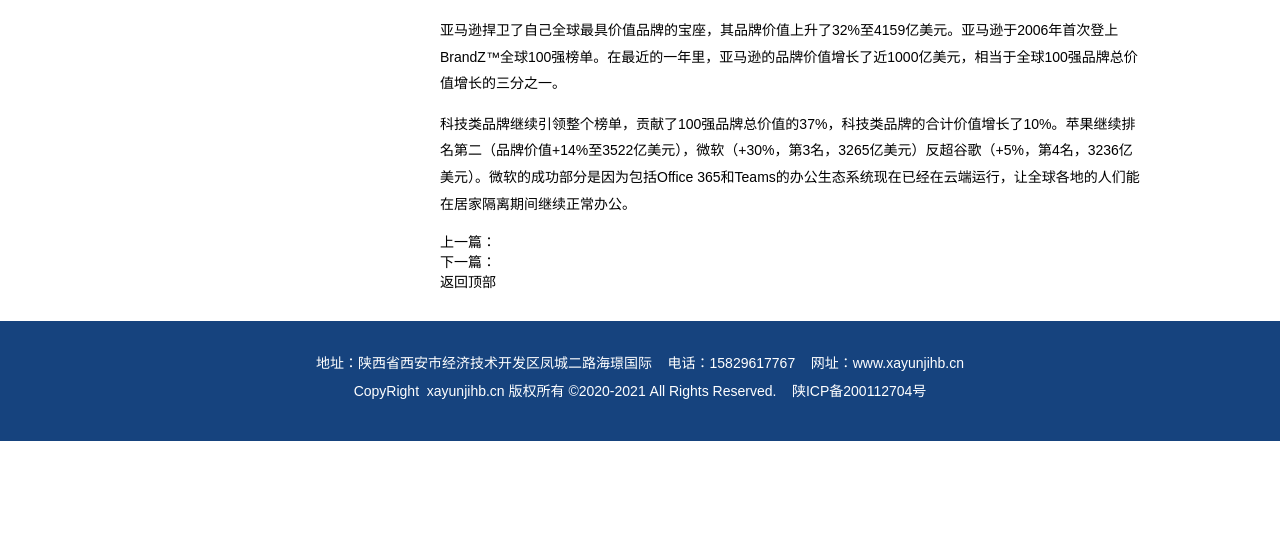
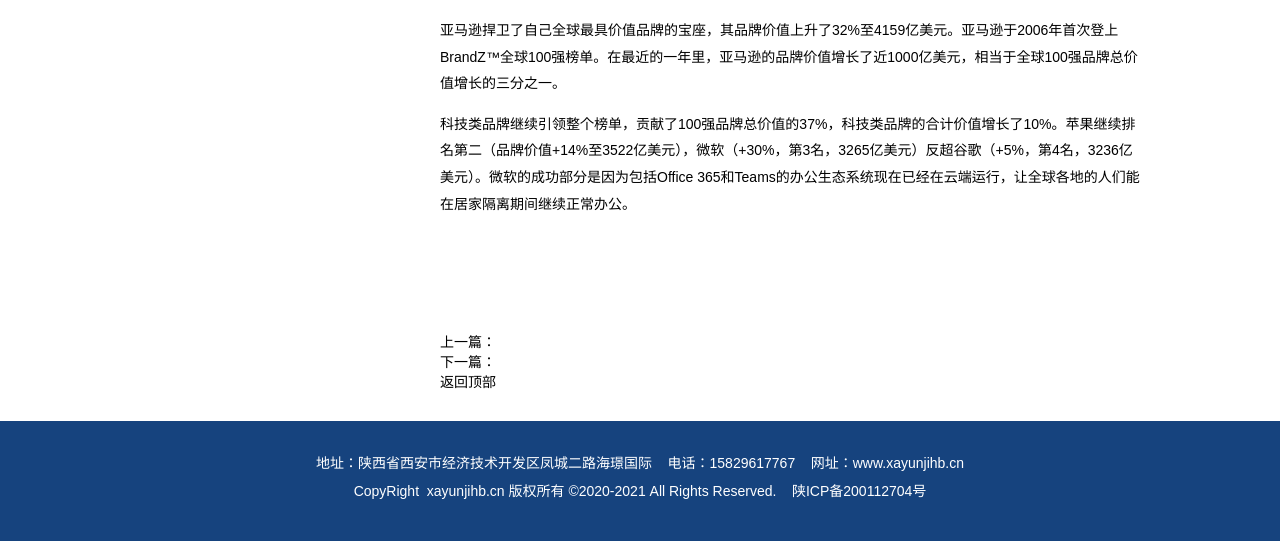
Before and after one commit to Katharinecui/yunjiweb, a Django app: page /post/24/ in a window 1280 px wide. Shown: the part 1163-1704 px from the top of the page. Before the commit the page ends 1604 px from the top, so only its background shows below. Run offline with Django 3.2, Linux system fonts and the light colour scheme; data comes from the database, SQL or seed files in the repository; both versions use the stored data as it was after the commit.

Commit message:
增加文章详细页下的宽度

```diff
--- a/templates/web/detail.html
+++ b/templates/web/detail.html
@@ -17,7 +17,7 @@
 	<div class="oright-content" style="height: 100%;">
 
 		<!---文章部分-->
-		<div class="ocontent-aboutyunji">
+		<div class="ocontent-aboutyunji" style="padding-bottom:100px;">
 			<article class="post post-{{ post.pk }}">
 
 				<header class="oentry-header">
```
Also changed, not shown: db.sqlite3.
